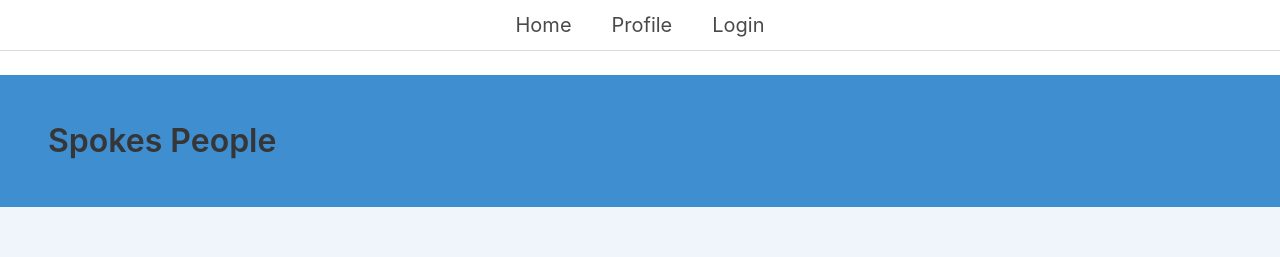
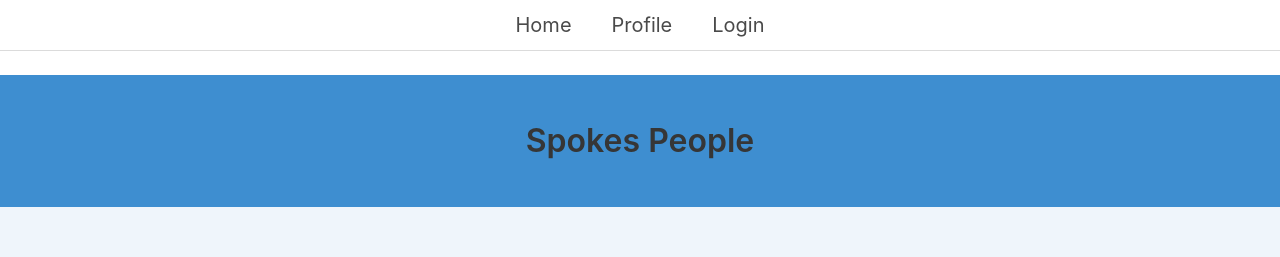
Before and after one commit to bward3/spokes-people, a React (Create React App) app in the folder client/: page / in a window 1280 px wide. Shown: the top 257 px of the page. Built offline with nearby package versions, Linux system fonts and the light colour scheme.

Commit message:
gitignore

```diff
--- a/client/src/pages/Home.js
+++ b/client/src/pages/Home.js
@@ -5,7 +5,7 @@ import MapView from "../components/MapView";
 export default function Home() {
   return (
     <div>
-      <section class="hero has-background-info">
+      <section class="hero has-background-info is-align-items-center">
         <div class="hero-body">
           <p class="title">Spokes People</p>
         </div>
@@ -16,10 +16,10 @@ export default function Home() {
         <input class="input is-info column is-one-fifth" type="text" placeholder="Info input"></input>
       </section>
       <div class="container">
-        <div class="tile is-parent">
-          <article class="tile is-child notification is-info">
+        <div class="title is-parent">
+          <article class="title is-child notification is-info">
             <div class="content">
-              <p class="title">Search Map</p>
+              <p class="title ">Search Map</p>
               <p class="subtitle">Add map</p>
               <div class="content"> <MapView /></div>
             </div>
```
Also changed, not shown: 2 other files (tests, documents, lock files or other folders).
